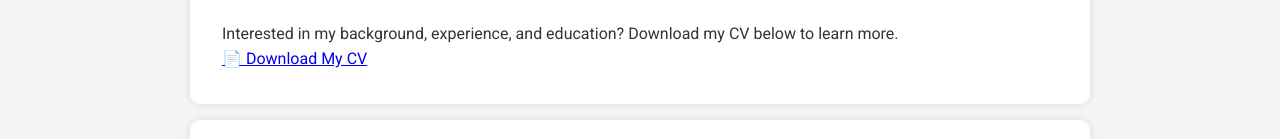
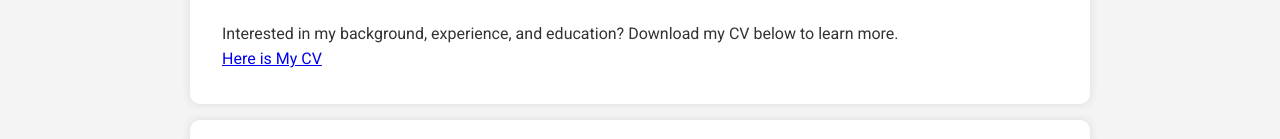
Before and after one commit to eyadmahmoudi/eyadmahmoudi.github.io, a plain HTML site: page index.html in a window 1280 px wide. Shown: the part 565-704 px from the top of the page. Drawn offline with Linux system fonts and the light colour scheme.

Commit message:
Update index.html

```diff
--- a/index.html
+++ b/index.html
@@ -49,7 +49,7 @@
     <div class="cv-container">
       <div class="cv-info">
         <p>Interested in my background, experience, and education? Download my CV below to learn more.</p>
-        <a href="https://drive.google.com/uc?export=download&id=1z7OVSVFfkOjn70nrjXJCOlSG0LB_JB74" target="_blank">📄 Download My CV</a>
+        <a href="https://drive.google.com/uc?export=download&id=1z7OVSVFfkOjn70nrjXJCOlSG0LB_JB74" target="_blank">Here is My CV</a>
       </div>
     </div>
   </section>
```
